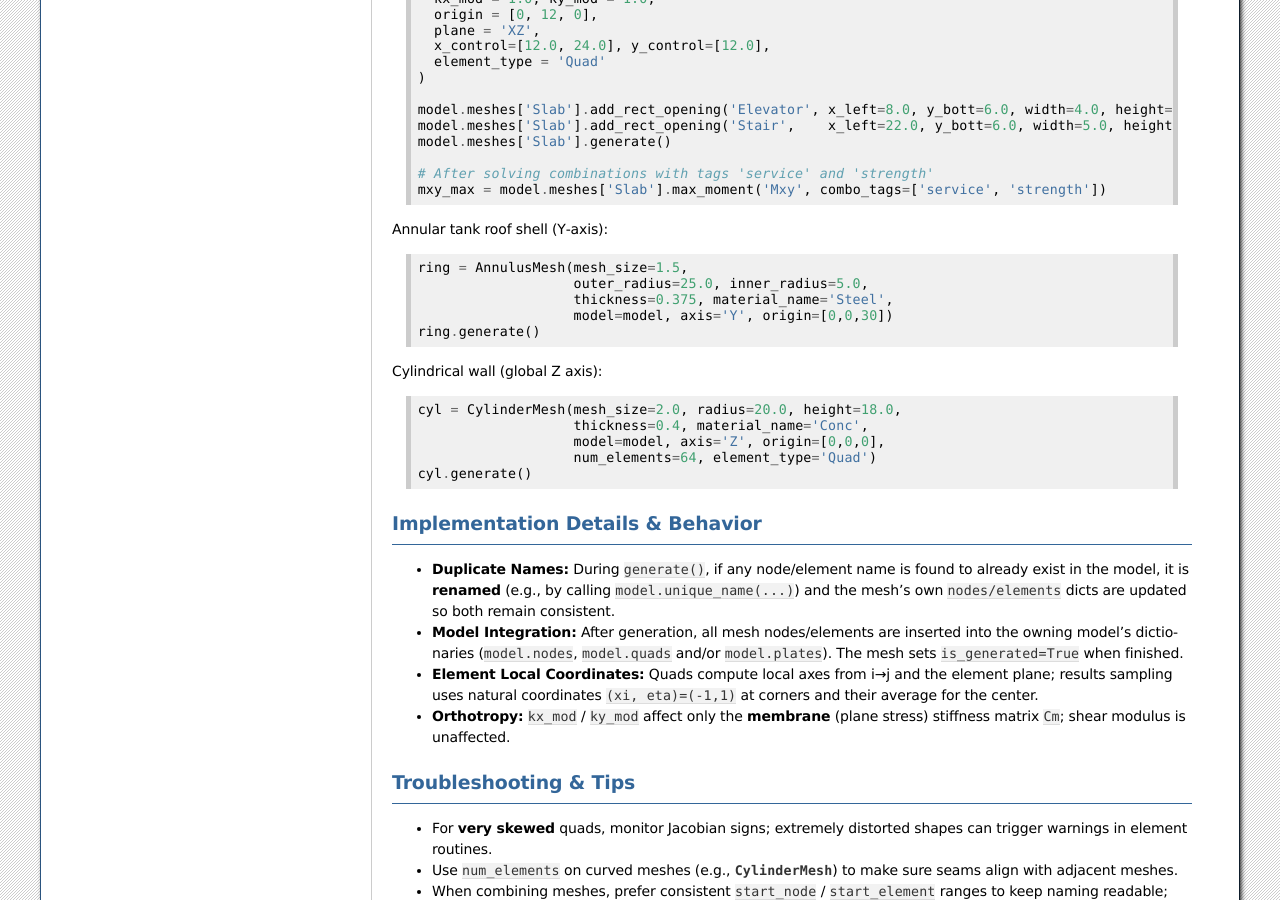
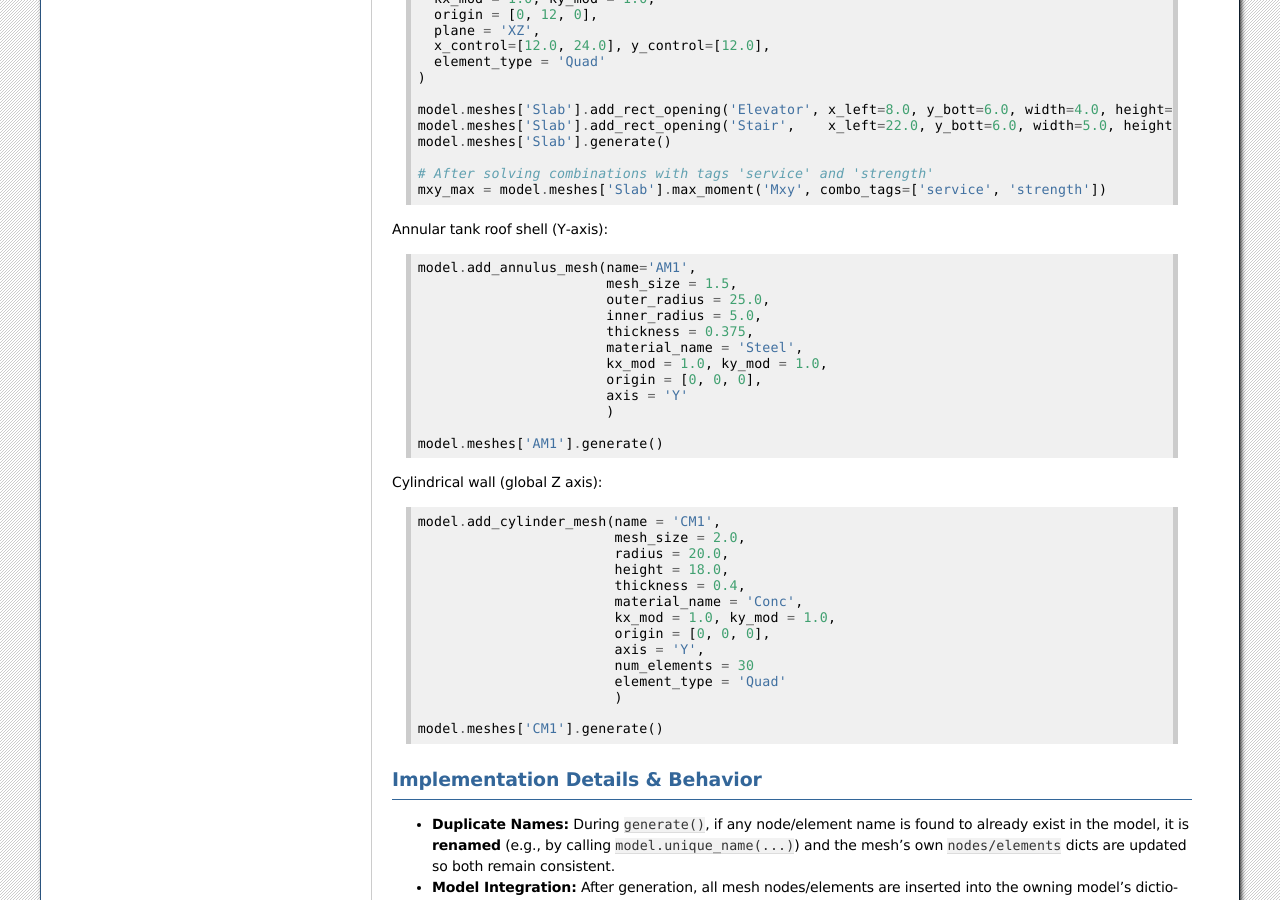
Before and after one commit to JWock82/Pynite, a Sphinx documentation site: the page built from docs/source/meshes.rst, in a window 1280 px wide and 900 px high, scrolled down 4486 px. Built offline with Sphinx 7.4.7, drawn with Linux system fonts in a browser that asks for light colours; some of the changed text lies outside the part shown.

Commit message:
Updated mesh examples

```diff
--- a/docs/source/meshes.rst
+++ b/docs/source/meshes.rst
@@ -117,8 +117,8 @@ Rectangular openings can be declared **before** ``generate()`` and are respected
 during meshing. Nodes and elements fully inside an opening are removed, and
 orphans are cleaned up::
 
-    slab.add_rect_opening('Stair 1', x_left=6.0, y_bott=3.0, width=3.0, height=4.0)
-    slab.generate()
+    model.meshes['Slab'].add_rect_opening('Stair 1', x_left=6.0, y_bott=3.0, width=3.0, height=4.0)
+    model.meshes['Slab'].generate()
 
 Load Combinations / Tag Filtering
 ~~~~~~~~~~~~~~~~~~~~~~~~~~~~~~~~~
@@ -285,19 +285,35 @@ Rectangular slab with openings and control lines::
 
 Annular tank roof shell (Y‑axis)::
 
-    ring = AnnulusMesh(mesh_size=1.5,
-                       outer_radius=25.0, inner_radius=5.0,
-                       thickness=0.375, material_name='Steel',
-                       model=model, axis='Y', origin=[0,0,30])
-    ring.generate()
+    model.add_annulus_mesh(name='AM1',
+                           mesh_size = 1.5,
+                           outer_radius = 25.0,
+                           inner_radius = 5.0,
+                           thickness = 0.375,
+                           material_name = 'Steel',
+                           kx_mod = 1.0, ky_mod = 1.0,
+                           origin = [0, 0, 0],
+                           axis = 'Y'
+                           )
+
+    model.meshes['AM1'].generate()
 
 Cylindrical wall (global Z axis)::
 
-    cyl = CylinderMesh(mesh_size=2.0, radius=20.0, height=18.0,
-                       thickness=0.4, material_name='Conc',
-                       model=model, axis='Z', origin=[0,0,0],
-                       num_elements=64, element_type='Quad')
-    cyl.generate()
+    model.add_cylinder_mesh(name = 'CM1',
+                            mesh_size = 2.0,
+                            radius = 20.0,
+                            height = 18.0,
+                            thickness = 0.4,
+                            material_name = 'Conc',
+                            kx_mod = 1.0, ky_mod = 1.0,
+                            origin = [0, 0, 0],
+                            axis = 'Y',
+                            num_elements = 30
+                            element_type = 'Quad'
+                            )
+
+    model.meshes['CM1'].generate()
 
 Implementation Details & Behavior
 =================================
```
